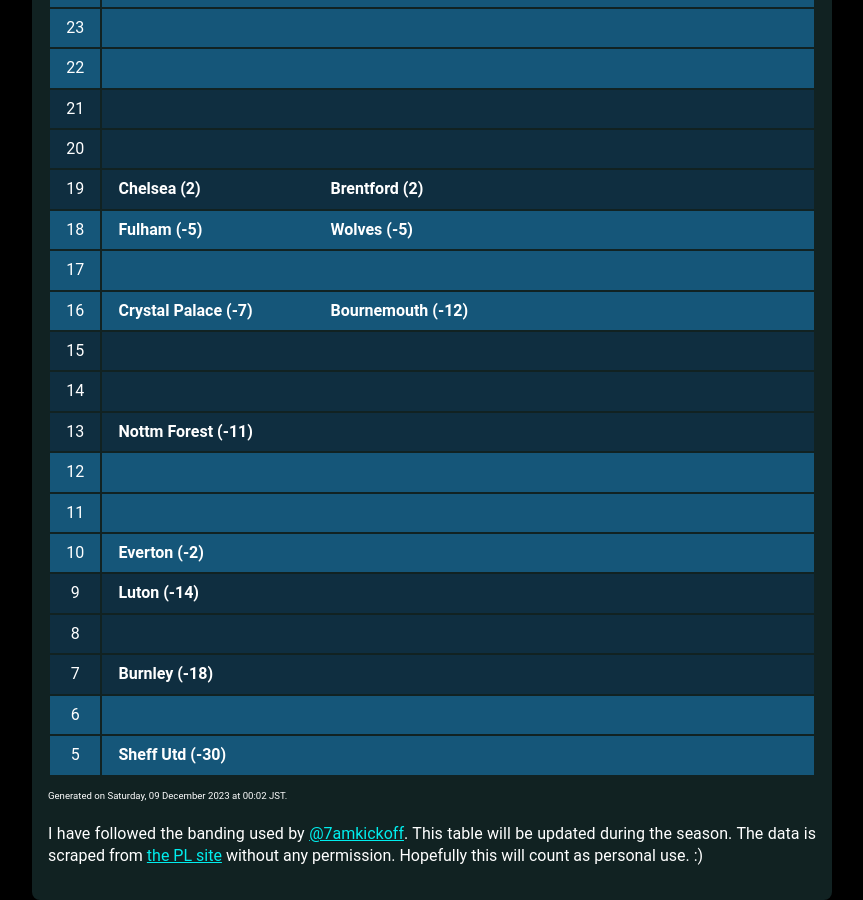
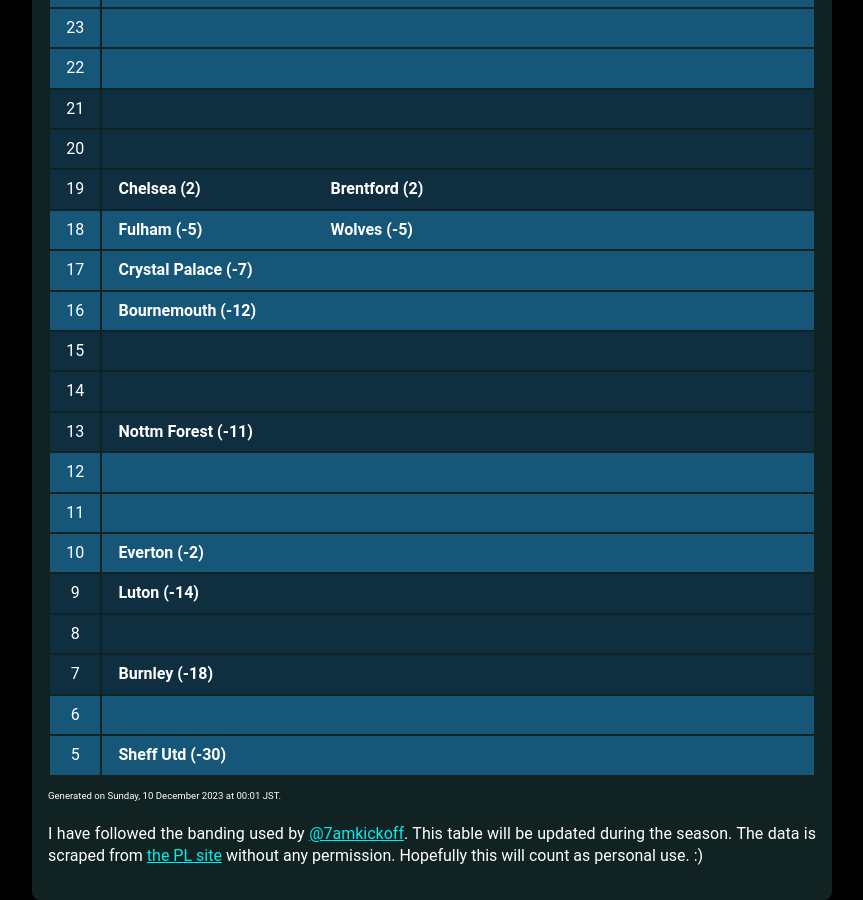
Before and after one commit to muru/muru.github.io, a Jekyll site: the page built from resources.md, in a window 1280 px wide and 900 px high, scrolled down 2002 px. Shown: the whole window, without its empty margins (208-1071 px from the left). Built offline with Jekyll 4.4.1, drawn with Linux system fonts in a browser that asks for light colours; some web fonts are replaced; some of the changed text lies outside the part shown.

Commit message:
updated cann-table: Sun 10 Dec 00:01:09 JST 2023

```diff
--- a/cann-table.html
+++ b/cann-table.html
@@ -9,12 +9,12 @@
 	<tr class="cann-row-1">
 		<td class="cann-point"> 35 </td>
 		<td class="cann-clubs">
+			<span class="club-name"> Liverpool (20) </span>
 		</td>
  	</tr>
 	<tr class="cann-row-1">
 		<td class="cann-point"> 34 </td>
 		<td class="cann-clubs">
-			<span class="club-name"> Liverpool (20) </span>
 		</td>
  	</tr>
 	<tr class="cann-row-2">
@@ -111,12 +111,12 @@
 	<tr class="cann-row-1">
 		<td class="cann-point"> 17 </td>
 		<td class="cann-clubs">
+			<span class="club-name"> Crystal Palace (-7) </span>
 		</td>
  	</tr>
 	<tr class="cann-row-1">
 		<td class="cann-point"> 16 </td>
 		<td class="cann-clubs">
-			<span class="club-name"> Crystal Palace (-7) </span>
 			<span class="club-name"> Bournemouth (-12) </span>
 		</td>
  	</tr>
@@ -181,4 +181,4 @@
 		</td>
  	</tr>
 </table>
-<span id="cann-gen-note"> Generated on  Saturday, 09 December 2023 at 00:02 JST. </span>
+<span id="cann-gen-note"> Generated on  Sunday, 10 December 2023 at 00:01 JST. </span>
```
